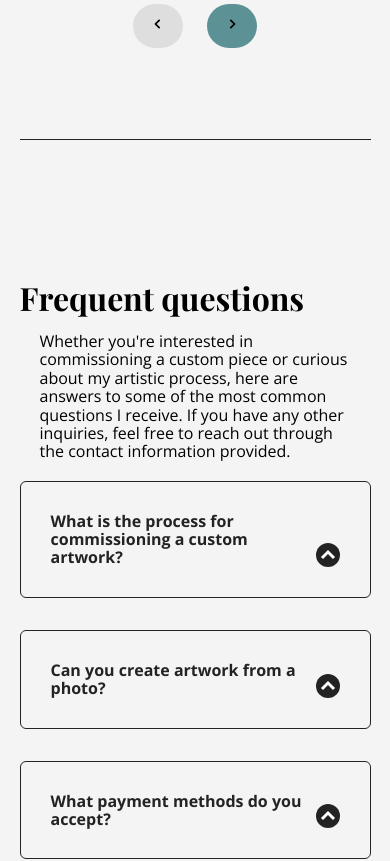
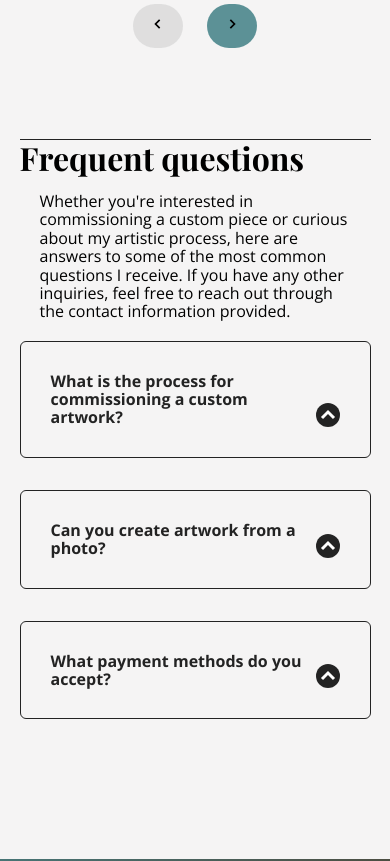
Before and after one commit to braguilera/Portfolio-Aguilera-Lucas, a plain HTML site: page index.html in a window 390 px wide. Shown: the part 4940-5801 px from the top of the page. Drawn offline with nearby package versions, Linux system fonts and the light colour scheme; a web font is replaced by a local one.

Commit message:
Upgrade padding FAQs

```diff
--- a/css/styles.css
+++ b/css/styles.css
@@ -725,14 +725,14 @@ nav.abajo{
         width: 40%;
     }
 
-    .questions h1{
-        padding-top: 50px;
+
+    .questions__container{
+        padding-top: 10px;
     }
 
-    .questions__container{
-        padding-top: 20px;
+    .questions{
+        padding-top: 0;
     }
-
 
 }
 
```
